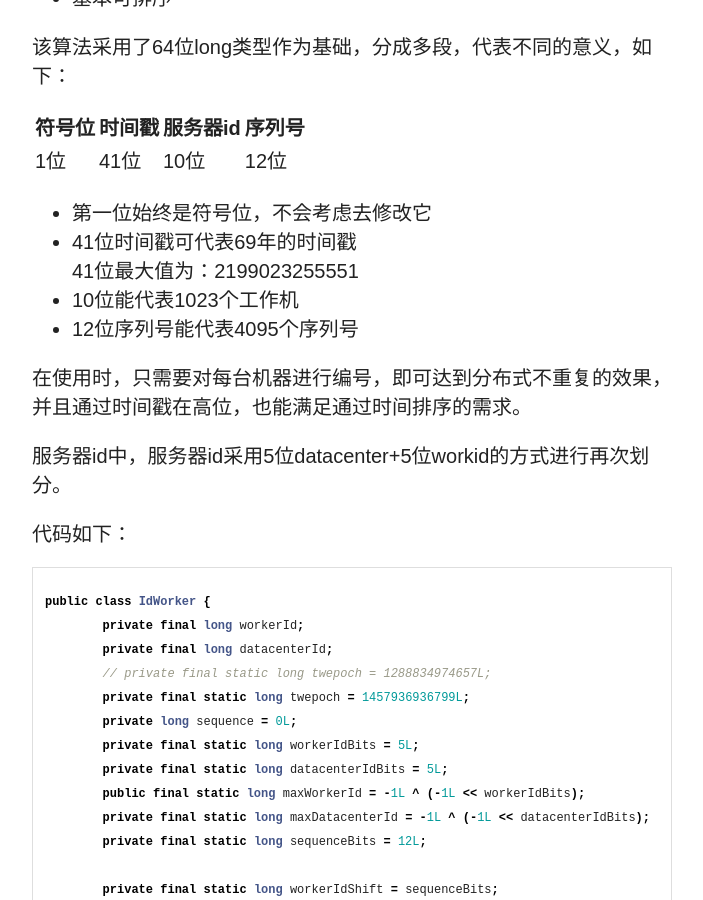
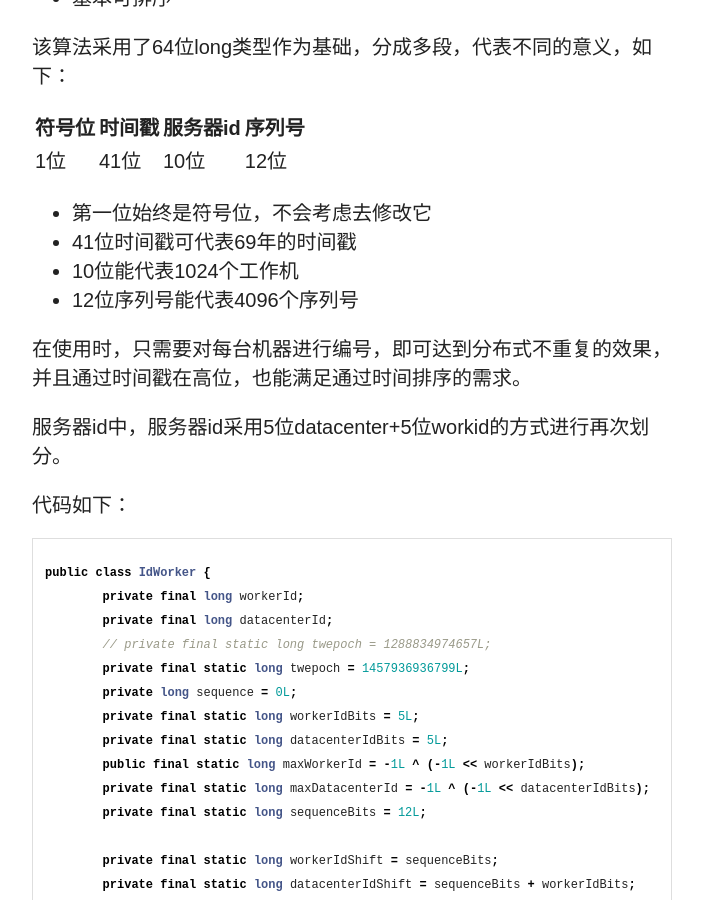
Before and after one commit to yangqiju/yangqiju.github.com, a Jekyll site: the page built from _posts/2016-5-7-uuid-twtter-snowflake.md, in a window 1280 px wide and 900 px high, scrolled down 944 px. Shown: the whole window, without its empty margins (308-1011 px from the left). Built offline with Jekyll 4.4.1, drawn with Linux system fonts in a browser that asks for light colours; nearby versions of some CDN libraries.

Commit message:
change files

```diff
--- a/_posts/2016-5-7-uuid-twtter-snowflake.md
+++ b/_posts/2016-5-7-uuid-twtter-snowflake.md
@@ -25,10 +25,9 @@ snowflake是个分布式唯一编号的方案，对于全局唯一编号，基
 | 1位     | 41位       |10位     |12位       |
 
 - 第一位始终是符号位，不会考虑去修改它
-- 41位时间戳可代表69年的时间戳<br/>
-41位最大值为：2199023255551
-- 10位能代表1023个工作机
-- 12位序列号能代表4095个序列号
+- 41位时间戳可代表69年的时间戳
+- 10位能代表1024个工作机
+- 12位序列号能代表4096个序列号
 
 在使用时，只需要对每台机器进行编号，即可达到分布式不重复的效果，并且通过时间戳在高位，也能满足通过时间排序的需求。
 
```
Also changed, not shown: 2 other files.
